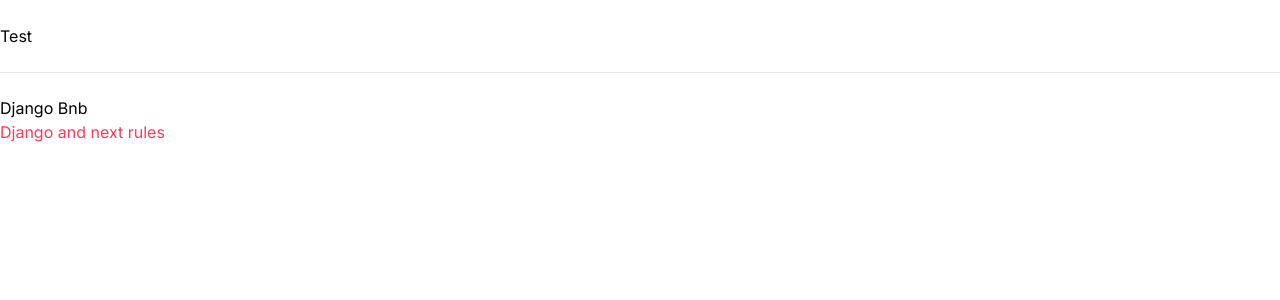
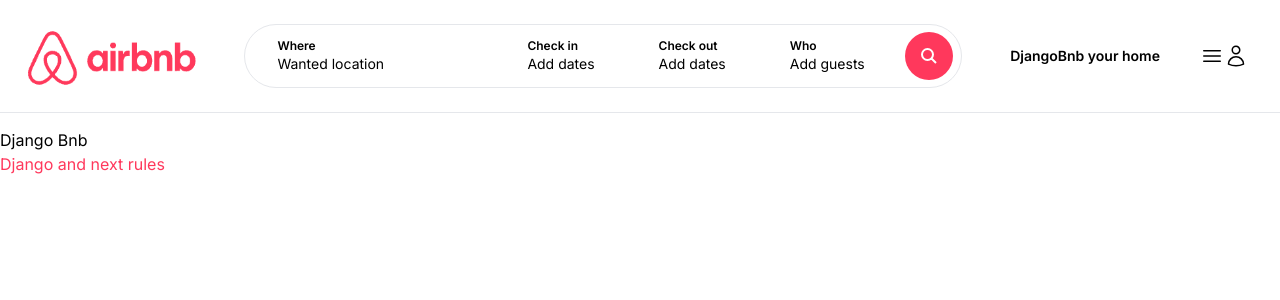
Before and after one commit to JesusGarciaShakur/DjangoBnb, a Next.js app: page / in a window 1280 px wide. Shown: the top 300 px of the page. Built offline with nearby package versions, Linux system fonts and the light colour scheme.

Commit message:
Code for navbar

```diff
--- /dev/null
+++ b/app/components/navbar/AddPropertyButton.tsx
@@ -0,0 +1,8 @@
+const AddPropertyButton = () => {
+    return (
+        <div className="p-2 cursor-pointer text-sm font-semibold rounded-full hover:bg-gray-200">
+            DjangoBnb your home
+        </div>
+    )
+}
+export default AddPropertyButton;
--- a/app/components/navbar/Navbar.tsx
+++ b/app/components/navbar/Navbar.tsx
@@ -1,7 +1,27 @@
+import Image from "next/image";
+import Link from "next/link";
+import SearchFilters from "./SearchFilters";
+import UserNav from "./UserNav";
+import AddPropertyButton from "./AddPropertyButton";
+
 const Navbar = () => {
     return (
         <nav className="w-full fixed top-0 left-0 py-6 border-b bg-white z-10">
-            Test
+            <div className="max-w-[1500px] mx-auto px-6">
+                <div className="flex justify-between items-center">
+                    <Link href="/">
+                        <Image src="/logo.png" alt="DjangoBnb" width={180} height={38} />
+                    </Link>
+
+                    <div className="flex space-x-6">
+                        <SearchFilters />
+                    </div>
+                    <div className="flex items-center space-x-6">
+                        <AddPropertyButton />
+                        <UserNav />
+                    </div>
+                </div>
+            </div>
         </nav>
     )
 }
--- /dev/null
+++ b/app/components/navbar/SearchFilters.tsx
@@ -0,0 +1,34 @@
+const SearchFilters = () => {
+    return (
+        <div className="h-[48px] lg:h-[64px] flex flex-row items-center justify-between border rounded-full">
+            <div className="hidden lg:block">
+                <div className="flex flex-row items-center justify-between">
+                    <div className="w-[250px] h-[48px] lg:h-[64px] px-8 flex flex-col justify-center rounded-full hover:bg-gray-100">
+                        <p className="text-xs font-semibold">Where</p>
+                        <p className="text-sm">Wanted location</p>
+                    </div>
+                    <div className="cursor-pointer h-[48px] lg:h-[64px] px-8 flex flex-col justify-center rounded-full hover:bg-gray-100">
+                        <p className="text-xs font-semibold">Check in</p>
+                        <p className="text-sm">Add dates</p>
+                    </div>
+                    <div className="cursor-pointer h-[48px] lg:h-[64px] px-8 flex flex-col justify-center rounded-full hover:bg-gray-100">
+                        <p className="text-xs font-semibold">Check out</p>
+                        <p className="text-sm">Add dates</p>
+                    </div>
+                    <div className="cursor-pointer h-[48px] lg:h-[64px] px-8 flex flex-col justify-center rounded-full hover:bg-gray-100">
+                        <p className="text-xs font-semibold">Who</p>
+                        <p className="text-sm">Add guests</p>
+                    </div>
+                </div>
+            </div>
+            <div className="p-2">
+                <div className="cursor-pointer p-2 lg:p-4 bg-airbnb hover:bg-airbnb-dark transition rounded-full text-white">
+                    <svg viewBox="0 0 32 32" style={{ display: 'block', fill: 'none', height: '16px', width: '16px', stroke: 'currentColor', strokeWidth: 4, overflow: 'visible' }} aria-hidden="true" role="presentation" focusable="false">
+                        <path fill="none" d="M13 24a11 11 0 1 0 0-22 11 11 0 0 0 0 22zm8-3 9 9"></path>
+                    </svg>
+                </div>
+            </div>
+        </div>
+    )
+}
+export default SearchFilters;
--- /dev/null
+++ b/app/components/navbar/UserNav.tsx
@@ -0,0 +1,15 @@
+const UserNav = () => {
+    return (
+        <div className="p-2 relative inline-block vorder rounded-full">
+            <button className="flex items-center">
+                <svg fill="none" viewBox="0 0 24 24" strokeWidth="1.5" stroke="currentColor" className="size-6">
+                    <path strokeLinecap="round" strokeLinejoin="round" d="M3.75 6.75h16.5M3.75 12h16.5m-16.5 5.25h16.5" />
+                </svg>
+                <svg fill="none" viewBox="0 0 24 24" strokeWidth="1.5" stroke="currentColor" className="size-6">
+                    <path strokeLinecap="round" strokeLinejoin="round" d="M15.75 6a3.75 3.75 0 1 1-7.5 0 3.75 3.75 0 0 1 7.5 0ZM4.501 20.118a7.5 7.5 0 0 1 14.998 0A17.933 17.933 0 0 1 12 21.75c-2.676 0-5.216-.584-7.499-1.632Z" />
+                </svg>
+            </button>
+        </div>
+    )
+}
+export default UserNav
--- a/app/layout.tsx
+++ b/app/layout.tsx
@@ -18,7 +18,7 @@
   return (
     <html lang="en">
       <body className={inter.className}>
-        <div className="pt-24">
+        <div className="pt-32">
         <Navbar />
         {children}
         </div>
```
Also changed, not shown: public/logo.png (added).
